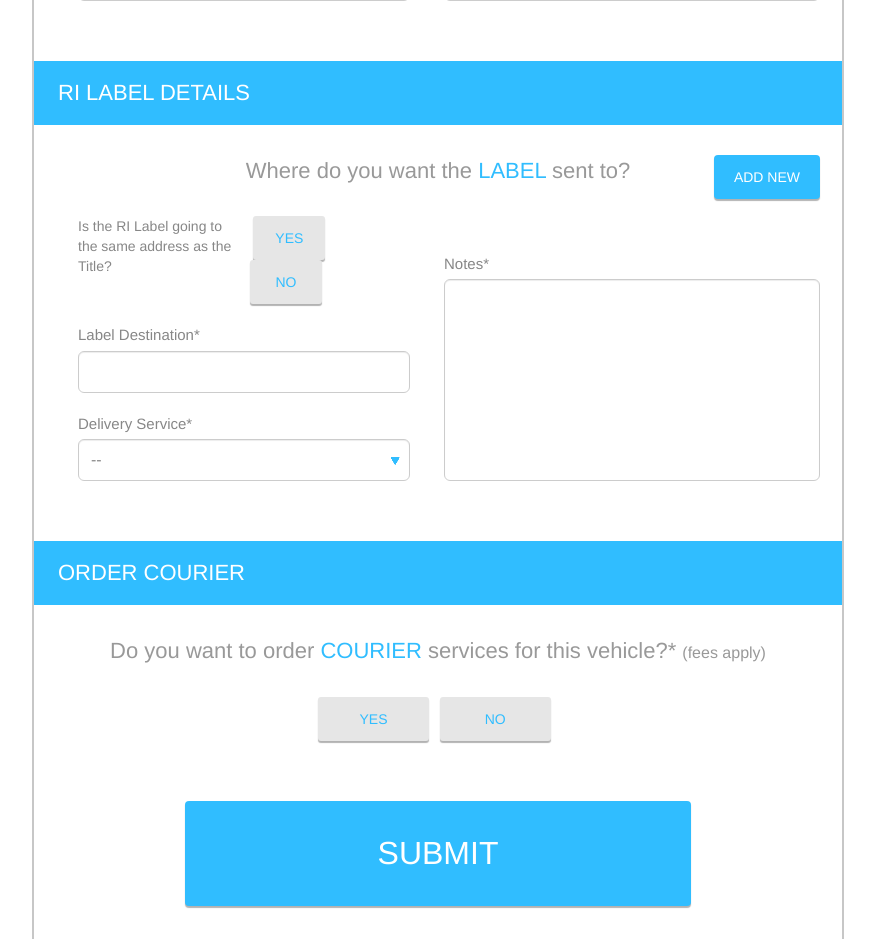
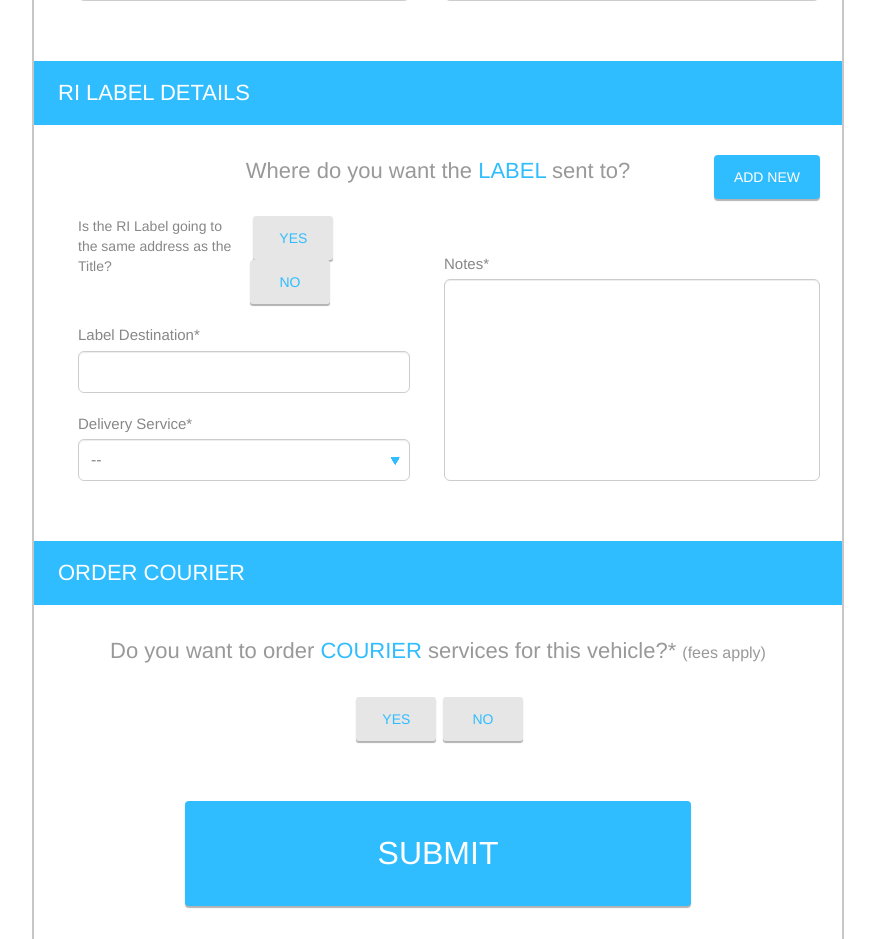
Before and after one commit to motorsmartusa/msus, a PHP site: page /step-3.php in a window 1280 px wide. Shown: the part 2299-3238 px from the top of the page, without its empty margins (202-1077 px from the left). Run offline with PHP 8.4, Linux system fonts and the light colour scheme.

Commit message:
radio button size

```diff
--- a/css/style.css
+++ b/css/style.css
@@ -66,9 +66,9 @@ input[type=radio]:checked + label {
   cursor: pointer;
 }
 
-input[type=radio]:not(:last-child) + label {
+/* input[type=radio]:not(:last-child) + label {
   margin-right: 4px;
-}
+} */
 
 label {
   font-size: 15px;
@@ -1079,6 +1079,11 @@ input[type=date]::-webkit-calendar-picker-indicator {
   left: 10px;
 }
 
+#label-details input[type=radio] + label,
+#courier input[type=radio] + label {
+  width:  80px;
+}
+
 /** export steps end **/
 
 /** picture uploader start **/
--- a/step-3.php
+++ b/step-3.php
@@ -358,10 +358,10 @@
                         </div>
                         <div class="col-md-6">
                           <div class="inside-radio">
-                            <input type="radio" value="yes" id="radio1" name="label_same_as_title" required>
-                            <label for="radio1">YES</label>
-                            <input type="radio" value="no" id="radio2" name="label_same_as_title">
-                            <label for="radio2">NO</label>
+                            <input type="radio" value="yes" id="ri_label_1" name="label_same_as_title" required>
+                            <label for="ri_label_1">YES</label>
+                            <input type="radio" value="no" id="ri_label_2" name="label_same_as_title">
+                            <label for="ri_label_2">NO</label>
                           </div>
                         </div>
                       </div>
@@ -398,12 +398,12 @@
                     <div class="col-md-4">
 
                     </div>
-                    <div class="col-md-4">
+                    <div class="col-md-4 align-center">
                       <div class="inside-radio">
-                        <input type="radio" value="yes" id="radio3" name="order_courier" required>
-                        <label for="radio3">YES</label>
-                        <input type="radio" value="no" id="radio4" name="order_courier">
-                        <label for="radio4">NO</label>
+                        <input type="radio" value="yes" id="courier_1" name="order_courier" required>
+                        <label for="courier_1">YES</label>
+                        <input type="radio" value="no" id="courier_2" name="order_courier">
+                        <label for="courier_2">NO</label>
                       </div>
                     </div>
                     <div class="col-md-4">
```
